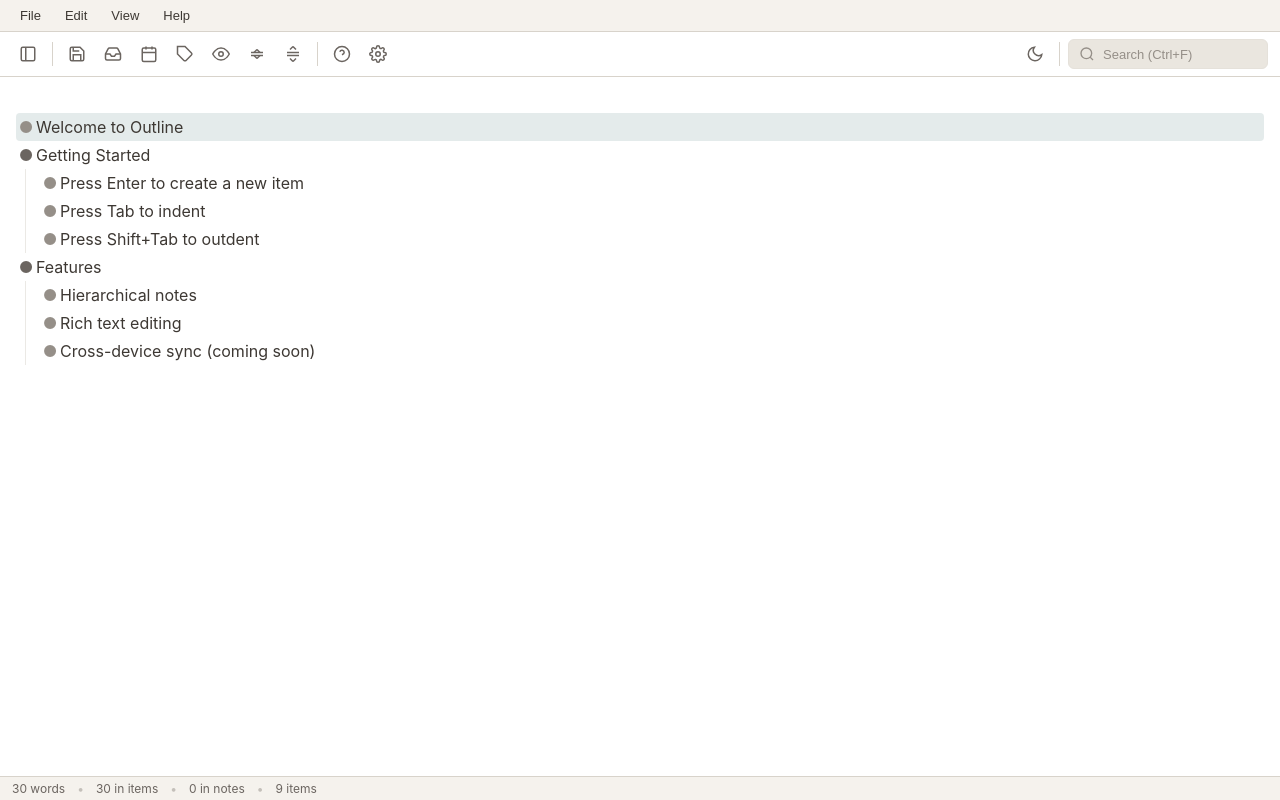
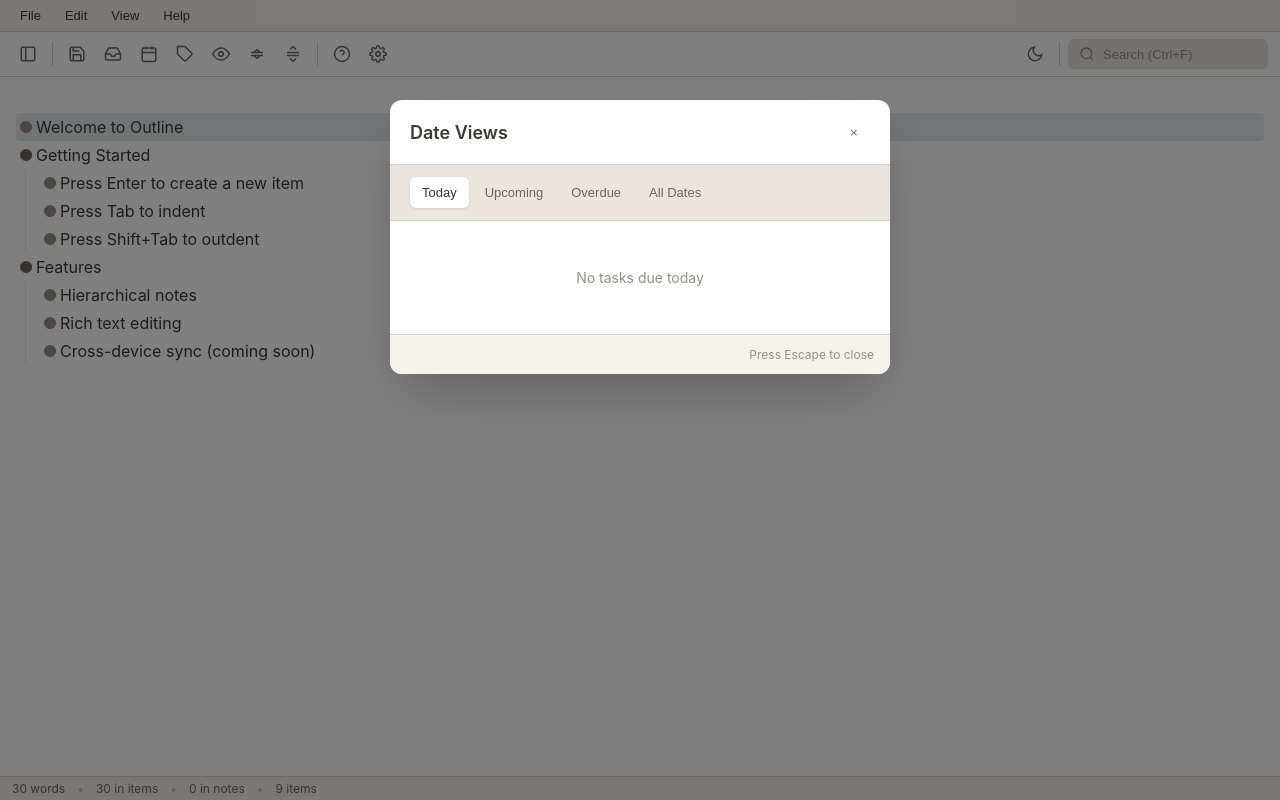
Before and after one commit to andynu/outline, a React (Vite) app in the folder app/: page / in a window 1280 px wide. Both pictures are taken after a click on the button 149 px from the left and 54 px from the top of the page. Built offline with nearby package versions, Linux system fonts and the light colour scheme.

Commit message:
Migrate DateViewsPanel to React
- Create DateViewsPanel component showing items grouped by date status
- Add four view tabs: Today, Upcoming, Overdue, All Dates
- Integrate with App.tsx with Ctrl+Shift+T shortcut and toolbar button
- Add CSS styles for date views modal

```diff
--- a/app/src/App.tsx
+++ b/app/src/App.tsx
@@ -7,6 +7,7 @@
 import { KeyboardShortcutsModal } from './components/ui/KeyboardShortcutsModal';
 import { SettingsModal } from './components/ui/SettingsModal';
 import { SearchModal } from './components/ui/SearchModal';
+import { DateViewsPanel } from './components/ui/DateViewsPanel';
 import type { Node, TreeNode } from './lib/types';
 import * as api from './lib/api';
 import React from 'react';
@@ -94,6 +95,7 @@
   const [showSearchModal, setShowSearchModal] = useState(false);
   const [showKeyboardShortcuts, setShowKeyboardShortcuts] = useState(false);
   const [showSettings, setShowSettings] = useState(false);
+  const [showDateViews, setShowDateViews] = useState(false);
   const [searchDocumentScope, setSearchDocumentScope] = useState<string | undefined>();
   const [searchInitialQuery, setSearchInitialQuery] = useState('');
 
@@ -185,6 +187,12 @@
     setShowSearchModal(false);
   }, [currentDocumentId, load]);
 
+  // Handle date views navigation (same document only)
+  const handleDateViewNavigate = useCallback((nodeId: string) => {
+    useOutlineStore.getState().setFocusedId(nodeId);
+    setShowDateViews(false);
+  }, []);
+
   // Menu dropdown handlers
   const openMenuDropdown = useCallback((menu: string) => {
     setOpenMenu(menu);
@@ -272,6 +280,13 @@
       if (mod && event.key === ',') {
         event.preventDefault();
         setShowSettings(true);
+        return;
+      }
+
+      // Date Views
+      if (mod && event.shiftKey && event.key === 'T') {
+        event.preventDefault();
+        setShowDateViews(true);
         return;
       }
     };
@@ -369,7 +384,7 @@
           </button>
           <button
             className="toolbar-btn"
-            onClick={() => { /* TODO: Date Views */ }}
+            onClick={() => setShowDateViews(true)}
             title="Date Views (Ctrl+Shift+T)"
           >
             <svg viewBox="0 0 24 24" fill="none" stroke="currentColor" strokeWidth="2">
@@ -575,6 +590,12 @@
         isOpen={showSettings}
         onClose={() => setShowSettings(false)}
       />
+
+      <DateViewsPanel
+        isOpen={showDateViews}
+        onClose={() => setShowDateViews(false)}
+        onNavigate={handleDateViewNavigate}
+      />
     </div>
   );
 }
--- /dev/null
+++ b/app/src/components/ui/DateViewsPanel.tsx
@@ -0,0 +1,193 @@
+import React, { useState, useMemo, useEffect, useCallback } from 'react';
+import { useOutlineStore } from '../../store/outlineStore';
+import { getDateStatus, formatDateRelative, type DateStatus } from '../../lib/dateUtils';
+import { DateBadge } from './DateBadge';
+
+type ViewType = 'today' | 'upcoming' | 'overdue' | 'all';
+
+interface DateViewsPanelProps {
+  isOpen: boolean;
+  onClose: () => void;
+  onNavigate: (nodeId: string) => void;
+}
+
+function stripHtml(html: string): string {
+  return html
+    .replace(/<[^>]*>/g, '')
+    .replace(/&nbsp;/g, ' ')
+    .replace(/&amp;/g, '&')
+    .replace(/&lt;/g, '<')
+    .replace(/&gt;/g, '>')
+    .replace(/&quot;/g, '"')
+    .trim();
+}
+
+export function DateViewsPanel({ isOpen, onClose, onNavigate }: DateViewsPanelProps) {
+  const nodes = useOutlineStore(state => state.nodes);
+  const [activeView, setActiveView] = useState<ViewType>('today');
+
+  // Get all nodes with dates
+  const nodesWithDates = useMemo(() => {
+    return nodes.filter(n => n.date);
+  }, [nodes]);
+
+  // Calculate counts for each view
+  const viewCounts = useMemo(() => {
+    return {
+      today: nodesWithDates.filter(n => n.date && getDateStatus(n.date, n.is_checked) === 'today').length,
+      upcoming: nodesWithDates.filter(n => n.date && ['today', 'urgent', 'soon'].includes(getDateStatus(n.date, n.is_checked))).length,
+      overdue: nodesWithDates.filter(n => n.date && getDateStatus(n.date, n.is_checked) === 'overdue').length,
+      all: nodesWithDates.length,
+    };
+  }, [nodesWithDates]);
+
+  // Filter nodes by view type
+  const filteredNodes = useMemo(() => {
+    return nodesWithDates.filter(node => {
+      if (!node.date) return false;
+
+      const status = getDateStatus(node.date, node.is_checked);
+
+      switch (activeView) {
+        case 'today':
+          return status === 'today';
+        case 'upcoming':
+          return status === 'today' || status === 'urgent' || status === 'soon';
+        case 'overdue':
+          return status === 'overdue';
+        case 'all':
+          return true;
+        default:
+          return false;
+      }
+    }).sort((a, b) => {
+      // Sort by date ascending
+      if (a.date && b.date) {
+        return a.date.localeCompare(b.date);
+      }
+      return 0;
+    });
+  }, [nodesWithDates, activeView]);
+
+  // Handle keyboard events
+  useEffect(() => {
+    if (!isOpen) return;
+
+    const handleKeydown = (e: KeyboardEvent) => {
+      if (e.key === 'Escape') {
+        e.preventDefault();
+        onClose();
+      }
+    };
+
+    window.addEventListener('keydown', handleKeydown);
+    return () => window.removeEventListener('keydown', handleKeydown);
+  }, [isOpen, onClose]);
+
+  const handleBackdropClick = useCallback((e: React.MouseEvent) => {
+    if (e.target === e.currentTarget) {
+      onClose();
+    }
+  }, [onClose]);
+
+  const handleNodeClick = useCallback((nodeId: string) => {
+    onNavigate(nodeId);
+    onClose();
+  }, [onNavigate, onClose]);
+
+  if (!isOpen) {
+    return null;
+  }
+
+  return (
+    <div className="modal-backdrop" onClick={handleBackdropClick}>
+      <div className="modal date-views-modal">
+        <div className="modal-header">
+          <h2>Date Views</h2>
+          <button className="close-btn" onClick={onClose} aria-label="Close">×</button>
+        </div>
+
+        <div className="view-tabs">
+          <button
+            className={`view-tab ${activeView === 'today' ? 'active' : ''}`}
+            onClick={() => setActiveView('today')}
+          >
+            Today
+            {viewCounts.today > 0 && (
+              <span className="count">{viewCounts.today}</span>
+            )}
+          </button>
+          <button
+            className={`view-tab ${activeView === 'upcoming' ? 'active' : ''}`}
+            onClick={() => setActiveView('upcoming')}
+          >
+            Upcoming
+            {viewCounts.upcoming > 0 && (
+              <span className="count">{viewCounts.upcoming}</span>
+            )}
+          </button>
+          <button
+            className={`view-tab ${activeView === 'overdue' ? 'active' : ''}`}
+            onClick={() => setActiveView('overdue')}
+          >
+            Overdue
+            {viewCounts.overdue > 0 && (
+              <span className="count overdue">{viewCounts.overdue}</span>
+            )}
+          </button>
+          <button
+            className={`view-tab ${activeView === 'all' ? 'active' : ''}`}
+            onClick={() => setActiveView('all')}
+          >
+            All Dates
+            {viewCounts.all > 0 && (
+              <span className="count">{viewCounts.all}</span>
+            )}
+          </button>
+        </div>
+
+        <div className="results">
+          {filteredNodes.length === 0 ? (
+            <div className="empty-state">
+              {activeView === 'today' && 'No tasks due today'}
+              {activeView === 'upcoming' && 'No upcoming tasks'}
+              {activeView === 'overdue' && 'No overdue tasks'}
+              {activeView === 'all' && 'No dated items'}
+            </div>
+          ) : (
+            filteredNodes.map(node => (
+              <button
+                key={node.id}
+                className={`result-item ${node.is_checked ? 'checked' : ''}`}
+                onClick={() => handleNodeClick(node.id)}
+              >
+                <div className="result-content">
+                  {node.node_type === 'checkbox' && (
+                    <span className={`checkbox-indicator ${node.is_checked ? 'checked' : ''}`}>
+                      {node.is_checked ? '✓' : ''}
+                    </span>
+                  )}
+                  <span className={`content-text ${node.is_checked ? 'strikethrough' : ''}`}>
+                    {stripHtml(node.content) || 'Untitled'}
+                  </span>
+                </div>
+                {node.date && (
+                  <DateBadge
+                    date={node.date}
+                    isChecked={node.is_checked}
+                  />
+                )}
+              </button>
+            ))
+          )}
+        </div>
+
+        <div className="modal-footer">
+          <span className="hint">Press Escape to close</span>
+        </div>
+      </div>
+    </div>
+  );
+}
+
+export default DateViewsPanel;
--- a/app/src/index.css
+++ b/app/src/index.css
@@ -2220,3 +2220,134 @@
   text-transform: uppercase;
   letter-spacing: 0.5px;
 }
+
+/* Date Views Modal */
+.date-views-modal {
+  width: 500px;
+}
+
+.date-views-modal .view-tabs {
+  display: flex;
+  gap: 4px;
+  padding: 12px 20px;
+  border-bottom: 1px solid var(--border-primary);
+  background: var(--bg-tertiary);
+}
+
+.date-views-modal .view-tab {
+  padding: 8px 12px;
+  border: none;
+  border-radius: 6px;
+  background: transparent;
+  cursor: pointer;
+  font-size: 13px;
+  font-weight: 500;
+  color: var(--text-secondary);
+  display: flex;
+  align-items: center;
+  gap: 6px;
+  transition: all 0.15s;
+}
+
+.date-views-modal .view-tab:hover {
+  background: rgba(0, 0, 0, 0.05);
+}
+
+.date-views-modal .view-tab.active {
+  background: var(--bg-elevated);
+  color: var(--text-primary);
+  box-shadow: 0 1px 3px rgba(0, 0, 0, 0.1);
+}
+
+.date-views-modal .count {
+  background: var(--btn-secondary-bg);
+  color: var(--text-secondary);
+  padding: 1px 6px;
+  border-radius: 10px;
+  font-size: 11px;
+  font-weight: 600;
+}
+
+.date-views-modal .count.overdue {
+  background: var(--date-overdue-bg);
+  color: var(--date-overdue);
+}
+
+.date-views-modal .results {
+  flex: 1;
+  overflow-y: auto;
+  padding: 8px;
+  max-height: 400px;
+}
+
+.date-views-modal .empty-state {
+  padding: 40px 20px;
+  text-align: center;
+  color: var(--text-tertiary);
+  font-size: 14px;
+}
+
+.date-views-modal .result-item {
+  display: flex;
+  align-items: center;
+  justify-content: space-between;
+  width: 100%;
+  padding: 10px 12px;
+  border: none;
+  border-radius: 6px;
+  background: transparent;
+  cursor: pointer;
+  text-align: left;
+  transition: background 0.1s;
+}
+
+.date-views-modal .result-item:hover {
+  background: var(--bg-tertiary);
+}
+
+.date-views-modal .result-content {
+  display: flex;
+  align-items: center;
+  gap: 8px;
+  flex: 1;
+  min-width: 0;
+}
+
+.date-views-modal .checkbox-indicator {
+  width: 16px;
+  height: 16px;
+  border: 2px solid var(--checkbox-border);
+  border-radius: 3px;
+  display: flex;
+  align-items: center;
+  justify-content: center;
+  font-size: 10px;
+  color: transparent;
+  flex-shrink: 0;
+}
+
+.date-views-modal .checkbox-indicator.checked {
+  background: var(--checkbox-checked-bg);
+  border-color: var(--checkbox-checked-bg);
+  color: white;
+}
+
+.date-views-modal .content-text {
+  flex: 1;
+  min-width: 0;
+  overflow: hidden;
+  text-overflow: ellipsis;
+  white-space: nowrap;
+  font-size: 14px;
+  color: var(--text-primary);
+}
+
+.date-views-modal .content-text.strikethrough {
+  text-decoration: line-through;
+  color: var(--text-tertiary);
+}
+
+.date-views-modal .modal-footer .hint {
+  font-size: 12px;
+  color: var(--text-tertiary);
+}
```
Also changed, not shown: 1 other file (tests, documents, lock files or other folders).
